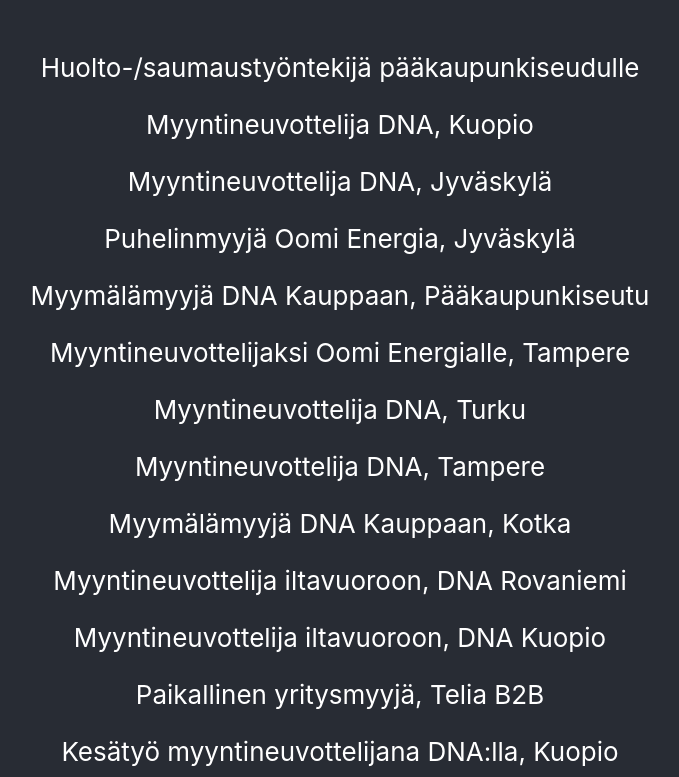
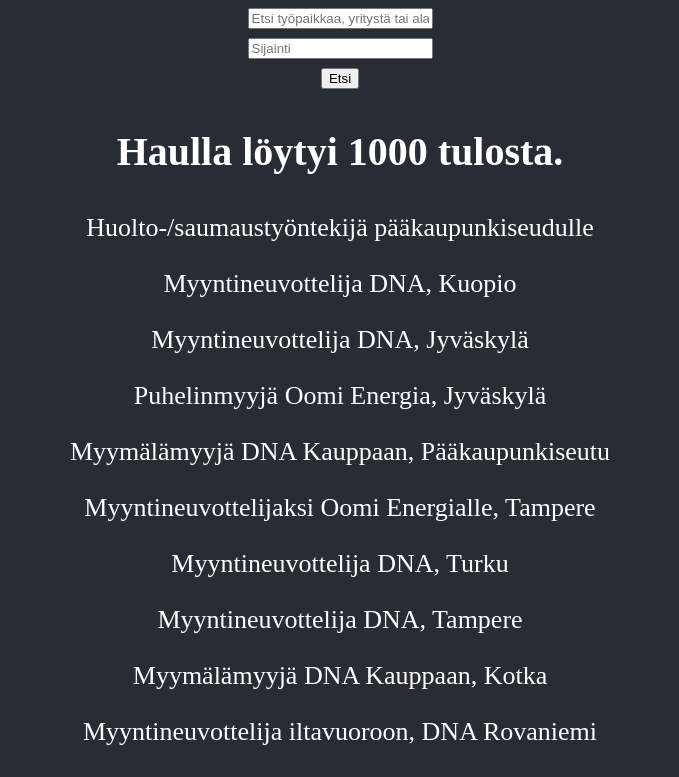
Before and after one commit to bncfi/joblist-frontend, a React (Create React App) app: page / in a window 1280 px wide. Shown: the top 777 px of the page, without its empty margins (300-979 px from the left). Built offline with nearby package versions, Linux system fonts and the light colour scheme; data requests are answered from the project's data file.

Commit message:
jobfilter component

```diff
--- a/src/App.js
+++ b/src/App.js
@@ -2,13 +2,20 @@
 import jobsService from './services/jobsService'
 import { useState, useEffect } from 'react'
 import Jobslist from './components/Jobslist'
+import Jobfilter from './components/Jobfilter'
 
 function App() {
   const [jobs, setJobs] = useState([])
+  const [filteredJobs, setFilteredJobs] = useState([])
+  const [searchTerms, setSearchTerms] = useState({
+    searchword: null,
+    location: null,
+  })
 
   const fetchJobs = async () => {
     const jobsList = await jobsService.getAll()
     setJobs(jobsList)
+    setFilteredJobs(jobsList)
   }
 
   useEffect(() => {
@@ -18,9 +25,13 @@
   return (
     <div className="App">
       <header className="App-header">
-        <p>
-          <Jobslist jobs={jobs} />
-        </p>
+        <Jobfilter
+          jobs={jobs}
+          searchTerms={searchTerms}
+          setSearchTerms={setSearchTerms}
+          setFilteredJobs={setFilteredJobs}
+        />
+        <Jobslist filteredJobs={filteredJobs} searchTerms={searchTerms} />
       </header>
     </div>
   )
--- /dev/null
+++ b/src/components/Jobfilter.js
@@ -0,0 +1,58 @@
+const Jobfilter = ({ jobs, searchTerms, setSearchTerms, setFilteredJobs }) => {
+  const locationFilter = (job) => {
+    if (searchTerms.location) {
+      return (
+        job.municipality_name.toLowerCase() ===
+        searchTerms.location.toLowerCase()
+      )
+    } else {
+      return job
+    }
+  }
+
+  const searchwordFilter = (job) => {
+    if (searchTerms.searchword) {
+      return job.descr
+        .toLowerCase()
+        .includes(searchTerms.searchword.toLowerCase())
+    } else {
+      return job
+    }
+  }
+
+  const handleFilter = (event) => {
+    event.preventDefault()
+    setFilteredJobs(jobs.filter(searchwordFilter).filter(locationFilter))
+  }
+
+  return (
+    <div>
+      <form onSubmit={handleFilter}>
+        <div>
+          <input
+            type="text"
+            id="searchword"
+            placeholder="Etsi työpaikkaa, yritystä tai alaa"
+            onChange={({ target }) =>
+              setSearchTerms({ ...searchTerms, searchword: target.value })
+            }
+          />
+        </div>
+        <div>
+          <input
+            type="text"
+            id="location"
+            placeholder="Sijainti"
+            onChange={({ target }) =>
+              setSearchTerms({ ...searchTerms, location: target.value })
+            }
+          />
+        </div>
+        <button id="submit-button" type="submit">
+          Etsi
+        </button>
+      </form>
+    </div>
+  )
+}
+export default Jobfilter
--- a/src/components/Jobslist.js
+++ b/src/components/Jobslist.js
@@ -1,9 +1,10 @@
 import Job from './Job'
 
-const Jobslist = ({ jobs }) => {
+const Jobslist = ({ filteredJobs, searchTerms }) => {
   return (
     <div>
-      {jobs.map((job) => (
+      <h2>Haulla löytyi {filteredJobs.length} tulosta.</h2>
+      {filteredJobs.map((job) => (
         <Job key={job.id} jobinfo={job} />
       ))}
     </div>
--- a/src/index.css
+++ b/src/index.css
@@ -1,10 +1,81 @@
+:root {
+  /* Fonts */
+  --font-family: 'Source Sans Pro';
+
+  --font-h1: 50px;
+  --font-h2: 40px;
+  --font-h3: 30px;
+  --font-h4: 23px;
+
+  --line-height-h1: 67px;
+  --line-height-h2: 57px;
+  --line-height-h3: 42px;
+  --line-height-h4: 24px;
+
+  /* Colors */
+  --color-black-1: #222222;
+
+  --color-gray-1: #333333;
+  --color-gray-2: #707070;
+  --color-gray-3: #b4b4b5;
+  --color-gray-4: #dfe1e5;
+  --color-gray-5: #f3f3f3;
+  --color-gray-6: #f6fafa;
+
+  --color-blue-1: #001e43;
+
+  --color-turquoise-1: #045062;
+  --color-turquoise-2: #367381;
+  --color-truquoise-3: #638f9a;
+  --color-turquoise-4: #01a69c;
+  --color-turquoise-5: #00c4b1;
+  --color-turquoise-6: #b9e9ca;
+  --color-turquoise-7: #e5f2f1;
+  --color-turquoise-8: #ecfffb;
+
+  --color-orange-1: #e56e00;
+  --color-orange-2: #cb6201;
+
+  --color-yellow-1: #ffb700;
+  --color-yellow-2: #ffb800;
+
+  --color-green-1: #39a864;
+  --color-green-2: #5bd700;
+  --color-green-3: #dff7cc;
+
+  --color-red-1: #d2432e;
+  --color-red-2: #cc5e4e;
+
+  /* Assets */
+  --logo-horizontal: 'https://duunitori.imgix.net/static/web/images/logo-duunitori-rgb-horisontal-inverse.svg?auto=format';
+  --logo-vertical: 'https://duunitori.imgix.net/media/images/logos/logo-duunitori-rgb-vertical-mono.png?auto=format';
+}
+
 body {
   margin: 0;
-  font-family: -apple-system, BlinkMacSystemFont, 'Segoe UI', 'Roboto', 'Oxygen',
-    'Ubuntu', 'Cantarell', 'Fira Sans', 'Droid Sans', 'Helvetica Neue',
-    sans-serif;
+  font-family: var(--font-family);
   -webkit-font-smoothing: antialiased;
   -moz-osx-font-smoothing: grayscale;
+}
+
+h1 {
+  font-size: var(--font-h1);
+  line-height: var(--line-height-h1);
+}
+
+h2 {
+  font-size: var(--font-h2);
+  line-height: var(--line-height-h2);
+}
+
+h3 {
+  font-size: var(--font-h3);
+  line-height: var(--line-height-h3);
+}
+
+h1 {
+  font-size: var(--font-h4);
+  line-height: var(--line-height-h4);
 }
 
 code {
```
